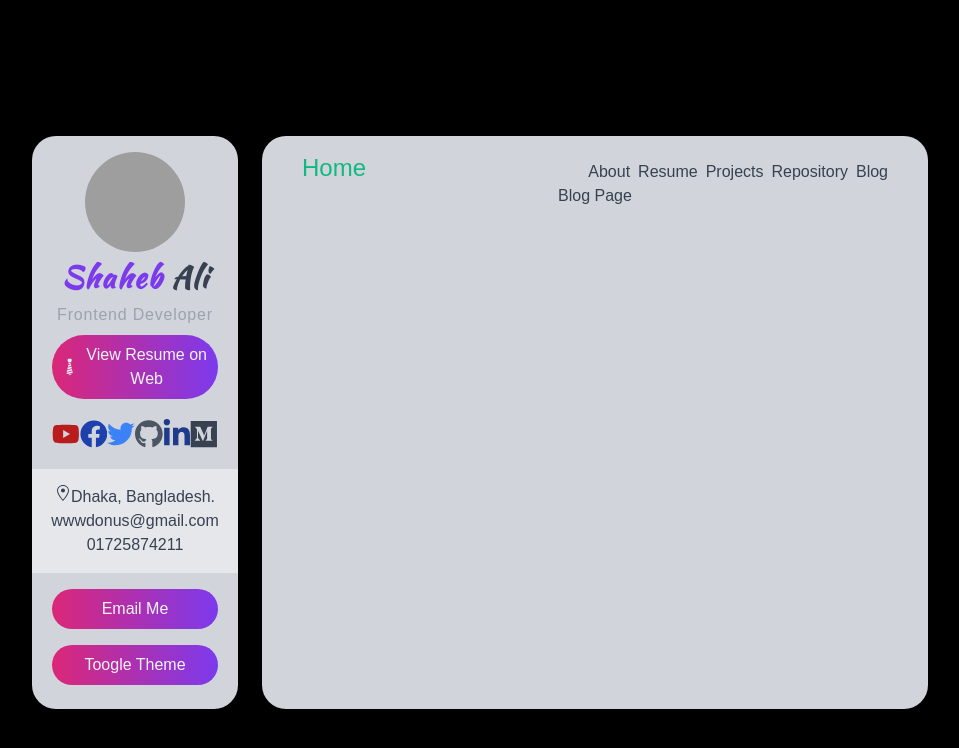
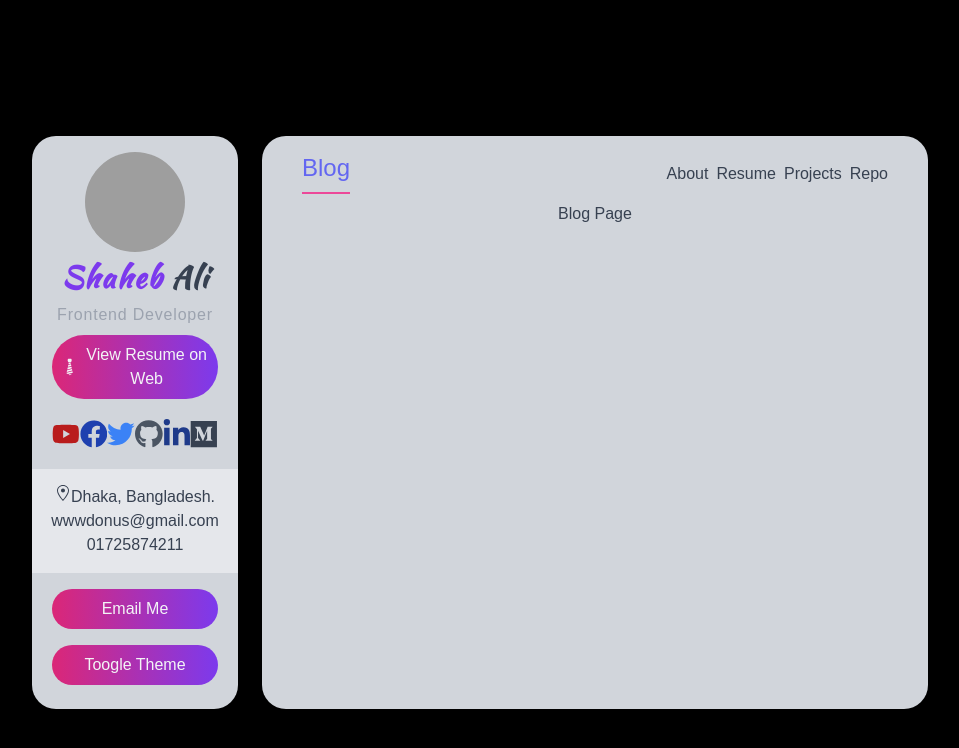
Before and after one commit to systembugbd/programmer-profile, a Next.js app: page /blog in a window 1280 px wide. Shown: the top 748 px of the page, without its empty margins (160-1119 px from the left). Built offline with nearby package versions, Linux system fonts and the light colour scheme; grey boxes are pictures that could not be loaded.

Commit message:
header updtaed

```diff
--- a/Components/Navbar.tsx
+++ b/Components/Navbar.tsx
@@ -1,76 +1,75 @@
 import Link from "next/link";
-import { useEffect, useState } from "react";
+import { FunctionComponent, useEffect, useState } from "react";
 import { useRouter } from "next/router";
 
 const Navbar = () => {
-  const [activeItem, setActiveItem] = useState<string>("Home");
+  const [activeItem, setActiveItem] = useState<string>("");
+  const { pathname } = useRouter();
+  const router = useRouter();
 
-  const { pathname } = useRouter();
+  const NaveItem: FunctionComponent<{
+    activeItem: string;
+    setActiveItem: Function;
+    route: string;
+    name: string;
+  }> = ({ activeItem, setActiveItem, route, name }) => {
+    return activeItem !== name ? (
+      <Link href={route}>
+        <a
+          className=" hover: hover:text-blue-500"
+          onClick={() => setActiveItem(name)}
+        >
+          {name}
+        </a>
+      </Link>
+    ) : null;
+  };
 
   useEffect(() => {
     if (pathname === "/") setActiveItem("About");
+    if (pathname === "/resume") setActiveItem("Resume");
     if (pathname === "/projects") setActiveItem("Projects");
-    if (pathname === "/github_repo") setActiveItem("Repository");
+    if (pathname === "/repo") setActiveItem("Repo");
     if (pathname === "/blog") setActiveItem("Blog");
   }, []);
 
   return (
-    <div className="flex justify-between">
-      <div className="text-2xl text-green-500">{activeItem}</div>
-      <div className="flex items-end justify-between gap-2">
-        {activeItem !== "About" && (
-          <Link href="/">
-            <a
-              className=" hover: hover:text-blue-500"
-              onClick={() => setActiveItem("About")}
-            >
-              About
-            </a>
-          </Link>
-        )}
-        {activeItem !== "Resume" && (
-          <Link href="/resume">
-            <a
-              className=" hover: hover:text-blue-500"
-              onClick={() => setActiveItem("Resume")}
-            >
-              Resume
-            </a>
-          </Link>
-        )}
+    <div className="flex flex-col lg:flex-row lg:justify-between">
+      <div className="flex-row inline pb-2 mb-2 text-2xl text-indigo-500 border-b-2 border-pink-500 lg:flex-row">
+        {activeItem}
+      </div>
+      <div className="flex flex-row items-end justify-between gap-2 pb-2 mb-2 lg:flex-row md:justify-around">
+        <NaveItem
+          activeItem={activeItem}
+          setActiveItem={setActiveItem}
+          route="/"
+          name="About"
+        />
+        <NaveItem
+          activeItem={activeItem}
+          setActiveItem={setActiveItem}
+          route="/resume"
+          name="Resume"
+        />
+        <NaveItem
+          activeItem={activeItem}
+          setActiveItem={setActiveItem}
+          route="/projects"
+          name="Projects"
+        />
+        <NaveItem
+          activeItem={activeItem}
+          setActiveItem={setActiveItem}
+          route="/repo"
+          name="Repo"
+        />
 
-        {activeItem !== "Projects" && (
-          <Link href="/projects">
-            <a
-              className=" hover: hover:text-blue-500"
-              onClick={() => setActiveItem("Projects")}
-            >
-              Projects
-            </a>
-          </Link>
-        )}
-
-        {activeItem !== "Repository" && (
-          <Link href="/github_repo">
-            <a
-              className=" hover: hover:text-blue-500"
-              onClick={() => setActiveItem("Repository")}
-            >
-              Repository
-            </a>
-          </Link>
-        )}
-
-        {activeItem !== "Blog" && (
-          <Link href="/blog">
-            <a
-              className=" hover: hover:text-blue-500"
-              onClick={() => setActiveItem("Blog")}
-            >
-              Blog
-            </a>
-          </Link>
-        )}
+        <NaveItem
+          activeItem={activeItem}
+          setActiveItem={setActiveItem}
+          route="/blog"
+          name="Blog"
+        />
       </div>
     </div>
   );
--- a/pages/blog/[[...params]].tsx
+++ b/pages/blog.tsx
@@ -1,4 +1,4 @@
-const Blog = () => {
+const blog = () => {
   return (
     <div>
       <h3>Blog Page</h3>
@@ -6,4 +6,4 @@ const Blog = () => {
   );
 };
 
-export default Blog;
+export default blog;
```
Also changed, not shown: pages/repo.tsx (renamed from pages/github_repo.tsx).
